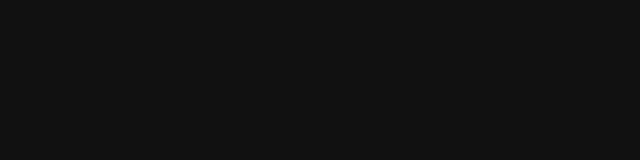
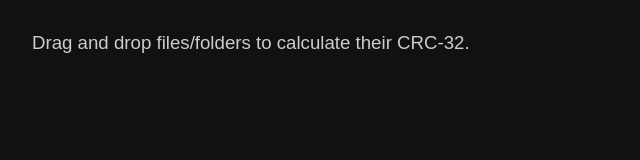
Before and after one commit to graysonlang/crc32, a plain HTML site: page index.html in a window 1280 px wide. Shown: the whole page, without its empty margins (0-640 px from the left). Drawn offline with Linux system fonts and the light colour scheme.

Commit message:
Adding text.

```diff
--- a/index.html
+++ b/index.html
@@ -123,5 +123,5 @@
     </script>
     <style>body { background-color: #111; color: #ccc; margin: 32px; }</style>
   </head>
-  <body></body>
+  <body><p style="font-family: sans-serif; font-size:14pt;">Drag and drop files/folders to calculate their CRC-32.</p></body>
 </html>
```
